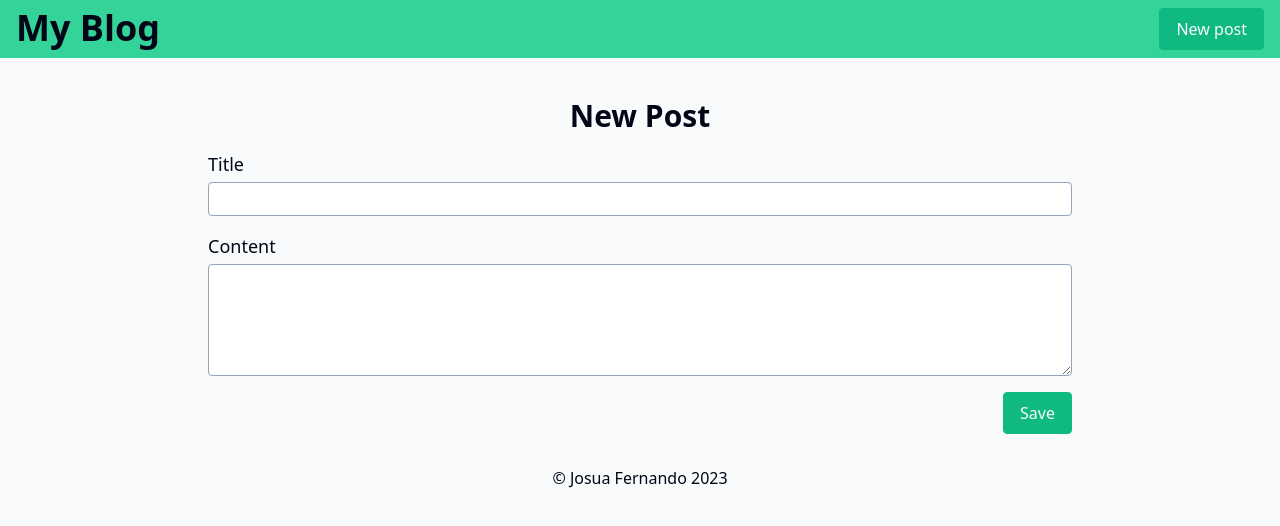
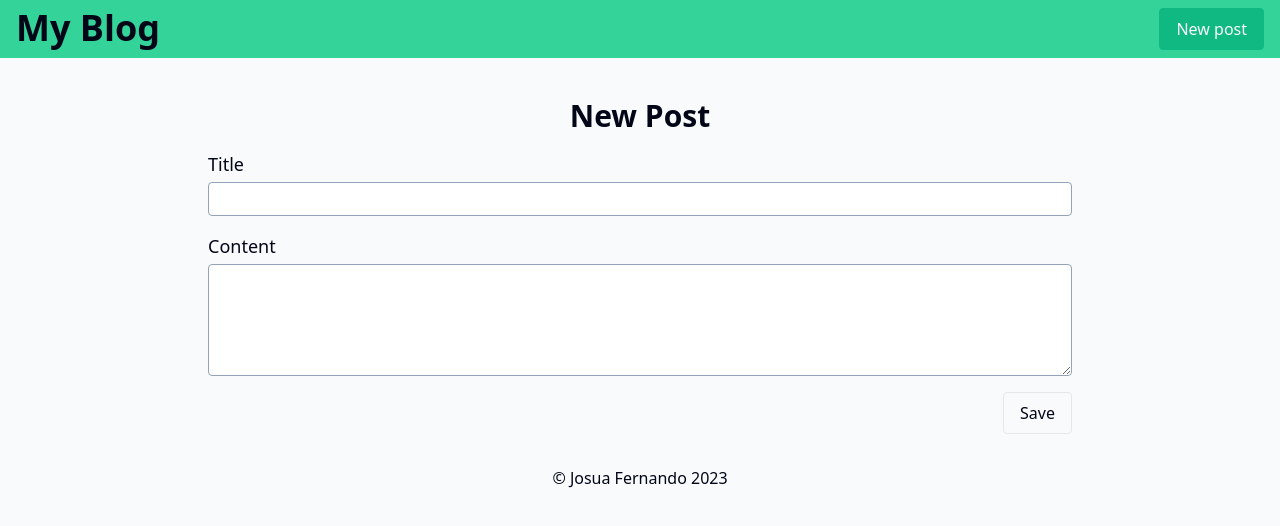
Before and after one commit to aenjojo/simple-crud-api, a Next.js app: page /new-post in a window 1280 px wide. Shown: the top 526 px of the page. Built offline with nearby package versions, Linux system fonts and the light colour scheme.

Commit message:
feat: add variant to button

```diff
--- a/src/components/Button.tsx
+++ b/src/components/Button.tsx
@@ -2,15 +2,27 @@ import React from 'react';
 
 type ButtonProps = {
 	label: string;
+	variant?: 'primary' | 'secondary' | 'danger';
 } & React.ButtonHTMLAttributes<HTMLButtonElement>;
 
-export function Button({ label, ...props }: ButtonProps) {
+export function Button({ label, variant, ...props }: ButtonProps) {
+	let buttonColor = '';
+
+	switch(variant) {
+		case 'primary':
+			buttonColor = 'bg-emerald-500 text-slate-50 border-emerald-500 hover:bg-emerald-600';
+			break;
+		case 'secondary':
+			buttonColor = 'bg-transparent border-transparent text-slate-700 hover:bg-slate-200';
+			break;
+		case 'danger':
+			buttonColor = 'bg-transparent border-transparent text-red-600 hover:bg-red-200';
+			break;
+	}
+
 	return (
 		<button
-			className={`
-				px-4 py-2 font-medium border rounded
-				bg-emerald-500 text-slate-50 border-emerald-500 hover:bg-emerald-600
-			`}
+			className={`px-4 py-2 font-medium border rounded ${buttonColor}`}
 			{...props}
 		>
 			{label}
```
